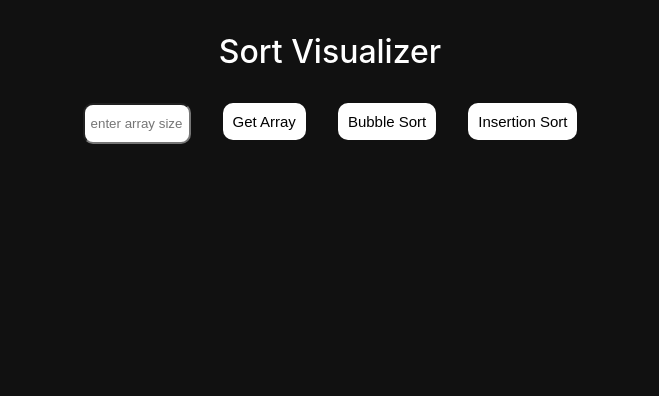
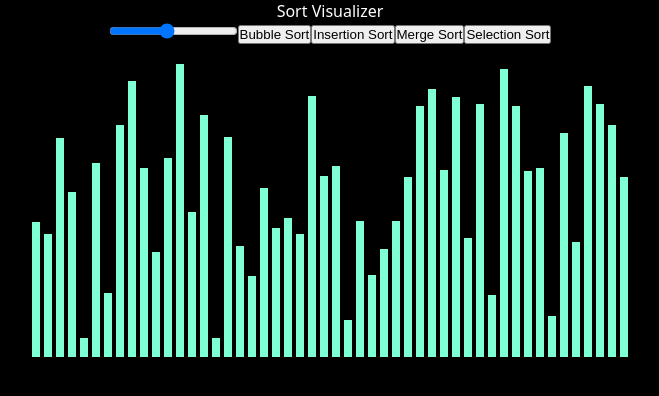
Before and after one commit to shajith-dev/Sort_Vis, a React (Create React App) app: page / in a window 1280 px wide. Shown: the top 396 px of the page, without its empty margins (310-969 px from the left). Built offline with nearby package versions, Linux system fonts and the light colour scheme.

Commit message:
Sort Vis added

```diff
--- a/src/App.css
+++ b/src/App.css
@@ -1,6 +1,23 @@
+* {
+  box-sizing: border-box;
+  margin: 0;
+  padding: 0;
+}
+
+:root {
+  --primary: #2563eb;
+  --background: #000000;
+  --text: #ffffff;
+  --border: #333333;
+  --input-bg: #1a1a1a;
+}
+
 .App {
   text-align: center;
-  color:white
+  color: var(--text);
+  font-family: system-ui, -apple-system, sans-serif;
+  background-color: var(--background);
+  min-height: 100vh;
 }
 
 .App-logo {
@@ -15,73 +32,31 @@
 }
 
 .App-header {
-  background-color: #282c34;
+  background-color: var(--background);
   min-height: 100vh;
+  padding: 32px;
   display: flex;
   flex-direction: column;
   align-items: center;
   justify-content: center;
-  font-size: calc(10px + 2vmin);
-  color: white;
 }
 
 .App-link {
-  color: #61dafb;
+  color: var(--primary);
+  text-decoration: none;
 }
 
-@keyframes App-logo-spin {
-  from {
-    transform: rotate(0deg);
-  }
-  to {
-    transform: rotate(360deg);
-  }
+.arr {
+  display: flex;
+  justify-content: center;
+  align-items: flex-end; /* Bars aligned to the bottom */
+  gap: 4px;
+  margin: 20px auto;
 }
 
-.arr{
-  display: flex;
-  justify-content: center;
+.ele {
+  background-color: var(--primary); /* accent color for elements */
+  margin: 0;
+  width: 8px;
+  transition: background-color 0.3s ease;
 }
-
-.ele{
-  margin:0.5em;
-  font-size: 10px;
-  width: 5px;
-  color: black;
-}
-
-button{
-  margin-left: 1rem;
-  margin-right: 1rem;
-  margin-bottom: 3rem;
-  background-color: white;
-  border: none;
-  padding:10px;
-  border-radius: 10px;
-  color:black;
-  transition: all 450ms;
-  font-weight: 500;
-  font-size: 15px;
-}
-
-button:hover{
-  cursor: pointer;
-  transform: scale(1.09);
-  background-color: rgb(66, 233, 224);
-}
-
-p{
-  font-size: 2em;
-  font-weight: 500;
-}
-
-.inp{
-  margin-left: 1rem;
-  margin-right: 1rem;
-}
-
-.btns{
-  display: flex;
-  flex-wrap: wrap;
-  justify-content: center;
-}
--- a/src/App.js
+++ b/src/App.js
@@ -1,67 +1,153 @@
 import './App.css';
-import React,{useState} from 'react'
+import React, { useEffect, useState } from 'react';
 
 function App() {
-  const [arr,setArr] = useState([])
-  const [swap,setSwap] = useState([])
-  const [size,setSize] = useState(0)
+  const [arr, setArr] = useState([]);
+  const [swap, setSwap] = useState([]);
+  const [size, setSize] = useState(50);
 
-  function genRandomArray(){
-    const tmp = []
-    for(let i=0;i<size;i++){
-      tmp.push(Math.floor((Math.random() * 295) + 5))
+  // Generate a random array of given size
+  function genRandomArray() {
+    const tmp = [];
+    for (let i = 0; i < size; i++) {
+      tmp.push(Math.floor(Math.random() * 295 + 5));
     }
-    setArr(tmp)
-    setSwap([])
-    return tmp
+    setArr(tmp);
+    setSwap([]);
+    return tmp;
   }
 
-  function delay(ms){
-    return new Promise(resolve=> setTimeout(resolve,ms))
+  // Helper delay function for animations
+  function delay(ms) {
+    return new Promise(resolve => setTimeout(resolve, ms));
   }
 
-
+  // Insertion Sort (existing)
   async function iSort() {
-    let tmp = arr
-    let n = arr.length;
+    let tmp = [...arr];
+    let n = tmp.length;
     for (let i = 0; i < n; i++) {
       let current = tmp[i];
-            let j = i-1;
-            const swp=[]
-            while ((j > -1) && (current < tmp[j])){
-                swp.push(j)
-                tmp[j+1] = tmp[j];
+      let j = i - 1;
+      const swp = [];
+      while (j >= 0 && current < tmp[j]) {
+        swp.push(j);
+        tmp[j + 1] = tmp[j];
         j--;
       }
-            setSwap(swp)
-            setArr(tmp)
-            await delay(50)
-            tmp[j+1] = current;
-            await delay(50)
-            setSwap([])
+      setSwap(swp);
+      setArr([...tmp]);
+      await delay(50);
+      tmp[j + 1] = current;
+      await delay(50);
+      setSwap([]);
     }
   }
 
-  async function bSort(){
-    let tmp = arr
-    for(let i = 0; i < tmp.length; i++){
-      for(let j = 0; j < ( tmp.length - i -1 ); j++){
-          const swp = []
-          swp.push(j)
-          swp.push(j+1)
-          if(tmp[j]>tmp[j+1]){
-            let t = tmp[j+1]
-            tmp[j+1] = tmp[j]
-            tmp[j] = t
+  // Bubble Sort (existing)
+  async function bSort() {
+    let tmp = [...arr];
+    for (let i = 0; i < tmp.length; i++) {
+      for (let j = 0; j < tmp.length - i - 1; j++) {
+        const swp = [j, j + 1];
+        if (tmp[j] > tmp[j + 1]) {
+          [tmp[j], tmp[j + 1]] = [tmp[j + 1], tmp[j]];
         }
-          setSwap(swp)
-          setArr(tmp)
-          await delay(50)
+        setSwap(swp);
+        setArr([...tmp]);
+        await delay(50);
       }
-      await delay(50)
-      setSwap([])
+      await delay(50);
+      setSwap([]);
     }
   }
+
+  // Merge Sort implementation
+  async function mSort() {
+    let tmp = [...arr];
+    await mergeSort(0, tmp.length - 1, tmp);
+    setSwap([]);
+    setArr([...tmp]);
+  }
+
+  // Recursive merge sort helper
+  async function mergeSort(l, r, tmp) {
+    if (l >= r) return;
+    const mid = Math.floor((l + r) / 2);
+    await mergeSort(l, mid, tmp);
+    await mergeSort(mid + 1, r, tmp);
+    await merge(l, mid, r, tmp);
+  }
+
+  // Merge function that merges two sorted halves and animates changes
+  async function merge(l, mid, r, tmp) {
+    let left = tmp.slice(l, mid + 1);
+    let right = tmp.slice(mid + 1, r + 1);
+    let i = 0, j = 0, k = l;
+    while (i < left.length && j < right.length) {
+      // Highlight current index being updated
+      setSwap([k]);
+      if (left[i] <= right[j]) {
+        tmp[k] = left[i];
+        i++;
+      } else {
+        tmp[k] = right[j];
+        j++;
+      }
+      setArr([...tmp]);
+      await delay(50);
+      k++;
+    }
+    while (i < left.length) {
+      setSwap([k]);
+      tmp[k] = left[i];
+      setArr([...tmp]);
+      await delay(50);
+      i++;
+      k++;
+    }
+    while (j < right.length) {
+      setSwap([k]);
+      tmp[k] = right[j];
+      setArr([...tmp]);
+      await delay(50);
+      j++;
+      k++;
+    }
+    setSwap([]);
+  }
+
+  // Selection Sort implementation
+  async function sSort() {
+    let tmp = [...arr];
+    let n = tmp.length;
+    for (let i = 0; i < n; i++) {
+      let minIndex = i;
+      // Highlight the starting index of unsorted section
+      setSwap([minIndex]);
+      setArr([...tmp]);
+      await delay(50);
+      for (let j = i + 1; j < n; j++) {
+        // Highlight indices being compared
+        setSwap([minIndex, j]);
+        if (tmp[j] < tmp[minIndex]) {
+          minIndex = j;
+        }
+        setArr([...tmp]);
+        await delay(50);
+      }
+      if (minIndex !== i) {
+        [tmp[i], tmp[minIndex]] = [tmp[minIndex], tmp[i]];
+      }
+      setArr([...tmp]);
+      await delay(50);
+    }
+    setSwap([]);
+  }
+
+  useEffect(() => {
+    genRandomArray();
+  },[size])
 
   return (
     <div className="App">
@@ -70,26 +156,28 @@ function App() {
         <input
           id='sz'
           className='inp'
-          onChange={(event)=>{
-            setSize(Math.min(event.target.value))
+          type='range'
+          min={10}
+          max={100}
+          onChange={(event) => {
+            // Adjust array size from input value
+            setSize(Number(event.target.value));
           }}
-          placeholder='enter array size' style={{textAlign:'center',width:'100px',height:'35px',borderRadius:'10px'}}/>
-        <button
-          onClick={()=>{genRandomArray()}}
-        >Get Array</button>
-        <button
-          onClick = {()=>bSort()}
-        >Bubble Sort</button>
-        <button
-          onClick = {()=>iSort()}
-        >Insertion Sort</button>
+        />
+        <button onClick={bSort}>Bubble Sort</button>
+        <button onClick={iSort}>Insertion Sort</button>
+        <button onClick={mSort}>Merge Sort</button>
+        <button onClick={sSort}>Selection Sort</button>
       </div>
       <div className='arr'>
-        {arr.map((ele,idx)=>(
+        {arr.map((ele, idx) => (
           <div
             key={idx}
             className='ele'
-          style={{height:`${ele}px`,backgroundColor:swap.includes(idx)?'red':'aquamarine'}}>
+            style={{
+              height: `${ele}px`,
+              backgroundColor: swap.includes(idx) ? 'red' : 'aquamarine'
+            }}>
           </div>
         ))}
       </div>
```
Lines whose indentation alone changed are shown as unchanged.
